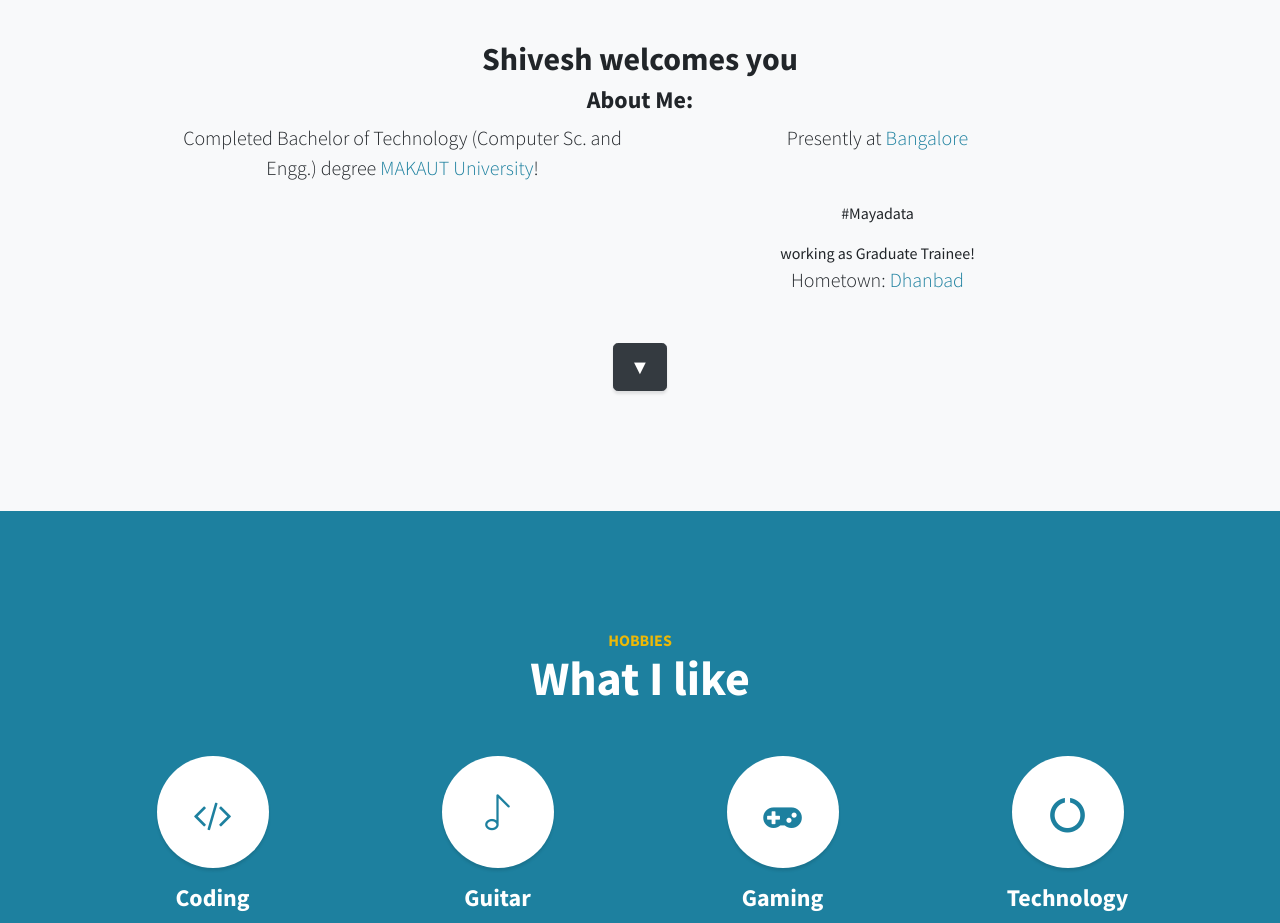
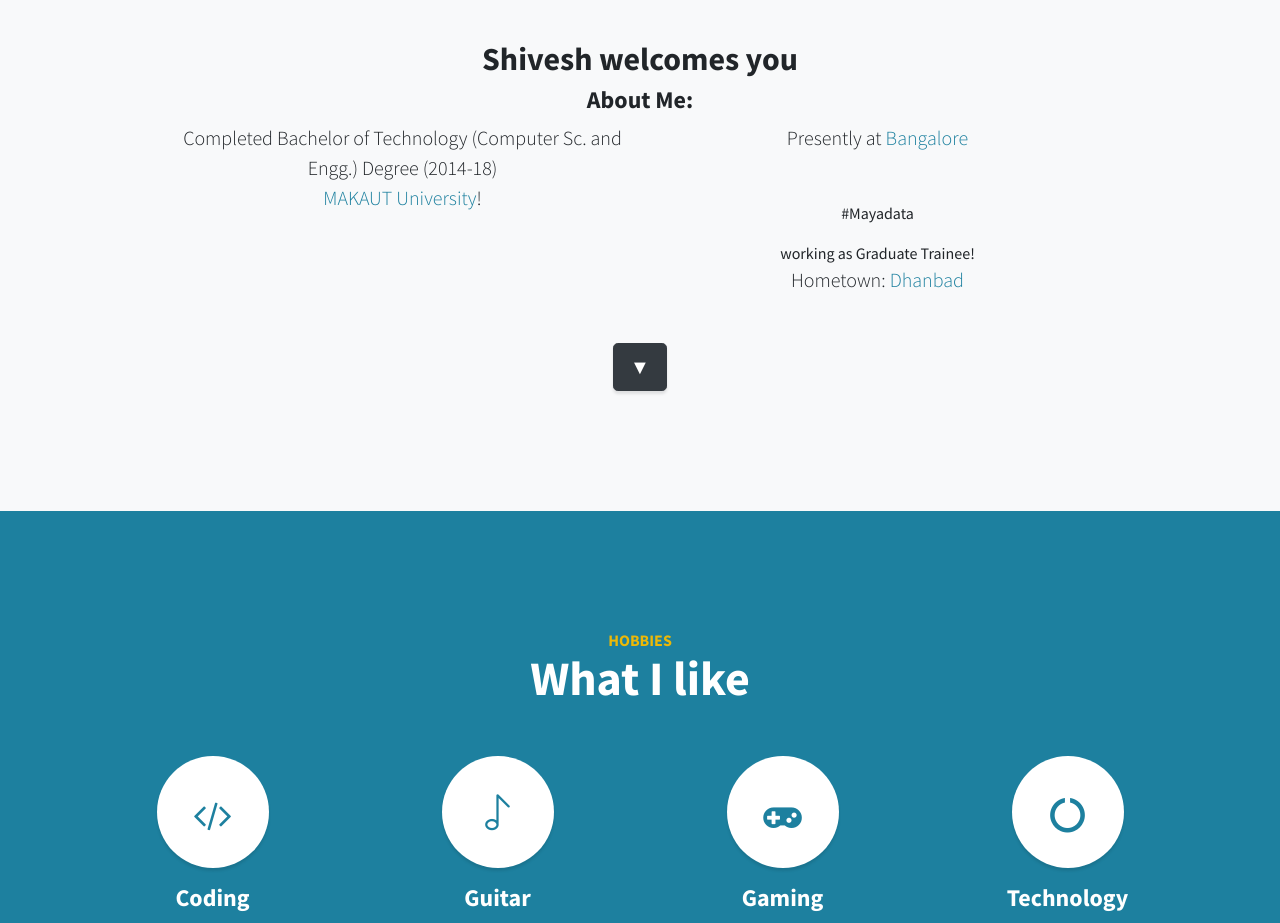
Before and after one commit to shiveshabhishek/shiveshabhishek.github.io, a plain HTML site: page index.html in a window 1280 px wide. Shown: the part 880-1803 px from the top of the page. Drawn offline with nearby package versions, Linux system fonts and the light colour scheme.

Commit message:
add batch year
Signed-off-by: Shivesh Abhishek <shivesh.abhishek@mayadata.io>

```diff
--- a/index.html
+++ b/index.html
@@ -74,7 +74,7 @@
              <h4>About Me:</h4>
              <div class="row">
             <div class="col-sm-6">
-              <p class="lead mb-5">Completed Bachelor of Technology (Computer Sc. and Engg.) degree
+              <p class="lead mb-5">Completed Bachelor of Technology (Computer Sc. and Engg.) Degree (2014-18) <br>
               <a href="http://www.makautexam.net/">MAKAUT University</a>!</p>
             </div>
             <div class="col-sm-6">
```
